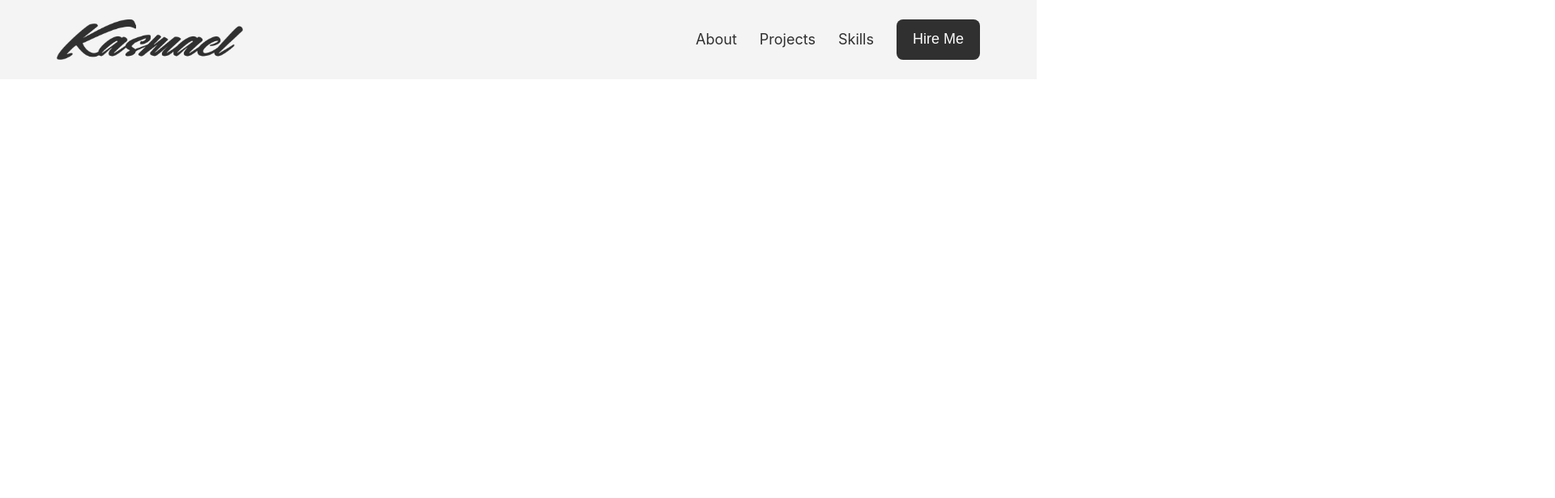
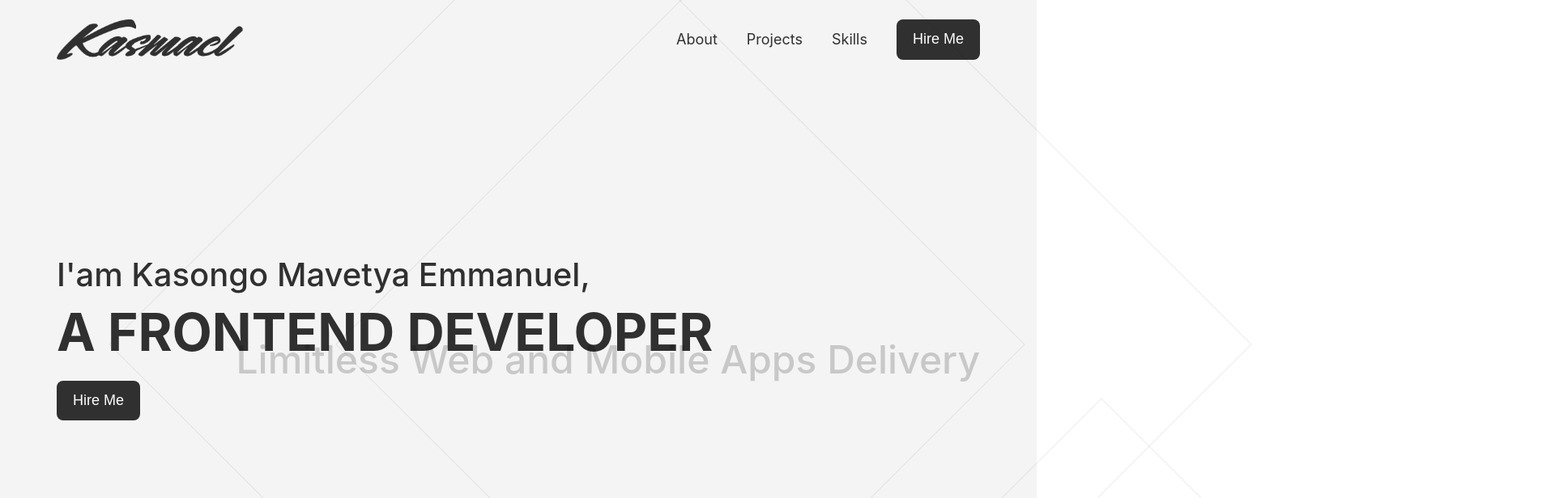
Before and after one commit to kasongo-mavetya-emmanuel/reactjs-my-portfolio, a React (Create React App) app: page / in a window 1280 px wide. Shown: the top 616 px of the page at 81% size, 1920 px wide, since content can reach past the window. Built offline with nearby package versions, Linux system fonts and the light colour scheme.

Commit message:
hero section added

```diff
--- /dev/null
+++ b/src/components/Hero/Hero.js
@@ -0,0 +1,38 @@
+import Container from "../UI/Container";
+import classes from "./Hero.module.css";
+import H4 from "../UI/H4/H4";
+import H1 from "../UI/H1/H1";
+import H2 from "../UI/H2/H2";
+import CustomButton from "../UI/CustomButton/CustomButton";
+
+const Hero = function () {
+  return (
+    <section className={classes["hero"]}>
+      <div className={classes["hero-grid"]}>
+        <div>
+          <Container>
+            <div className={classes["content"]}>
+              <H4
+                text={`I'am Kasongo Mavetya Emmanuel,`}
+                marginBottom={"1.2rem"}
+              />
+              <H1 text={"A FRONTEND DEVELOPER"} marginBottom={"2.4rem"} />
+              <div className={classes["h2-container"]}>
+                <H2
+                  text={"Limitless Web and Mobile Apps Delivery"}
+                  fontSize={"4.8rem"}
+                />
+              </div>
+              <CustomButton text={"Hire Me"} />
+            </div>
+          </Container>
+        </div>
+      </div>
+      <div className={classes["bg-1"]}></div>
+      <div className={classes["bg-2"]}></div>
+      <div className={classes["bg-3"]}></div>
+    </section>
+  );
+};
+
+export default Hero;
--- /dev/null
+++ b/src/components/Hero/Hero.module.css
@@ -0,0 +1,47 @@
+.hero {
+  background-color: #f4f4f4;
+  position: relative;
+  height: 80vh;
+}
+
+.hero-grid {
+  display: flex;
+  justify-content: center;
+  flex-direction: column;
+  height: 100%;
+}
+
+.content {
+  position: relative;
+}
+
+.h2-container {
+  position: absolute;
+  right: 0;
+  bottom: 4.8rem;
+}
+
+.bg-1,
+.bg-2,
+.bg-3 {
+  width: 100vh;
+  height: 100vh;
+  border: 1px solid rgba(0, 0, 0, 0.08);
+  transform: rotate(-45deg);
+  position: absolute;
+}
+
+.bg-1 {
+  top: -7.2rem;
+  right: 18rem;
+}
+
+.bg-2 {
+  top: -7.2rem;
+  right: -10rem;
+}
+
+.bg-3 {
+  right: -48rem;
+  bottom: -90vh;
+}
--- a/src/components/Layout/Home/Home.js
+++ b/src/components/Layout/Home/Home.js
@@ -1,9 +1,13 @@
+import Hero from "../../Hero/Hero";
 import NavBar from "../../NavBar/NavBar";
 
 const Home = function () {
   return (
     <div>
       <NavBar />
+      <main>
+        <Hero />
+      </main>
     </div>
   );
 };
--- a/src/components/NavBar/NavBar.module.css
+++ b/src/components/NavBar/NavBar.module.css
@@ -18,7 +18,7 @@
   list-style: none;
   display: flex;
   align-items: center;
-  gap: 2.8rem;
+  gap: 3.6rem;
 }
 
 .header-grid ul li {
--- a/src/components/UI/H1/H1.js
+++ b/src/components/UI/H1/H1.js
@@ -6,6 +6,7 @@ const H1 = (props) => {
         fontSize: "6.4rem",
         lineHeight: "1.1",
         fontWeight: "bold",
+        marginBottom: `${props.marginBottom || 0}`,
       }}
     >
       {props.text}
--- a/src/components/UI/H4/H4.js
+++ b/src/components/UI/H4/H4.js
@@ -6,6 +6,7 @@ const H4 = (props) => {
         fontSize: "4rem",
         lineHeight: "1.2",
         fontWeight: "500",
+        marginBottom: `${props.marginBottom || 0}`,
       }}
     >
       {props.text}
```
